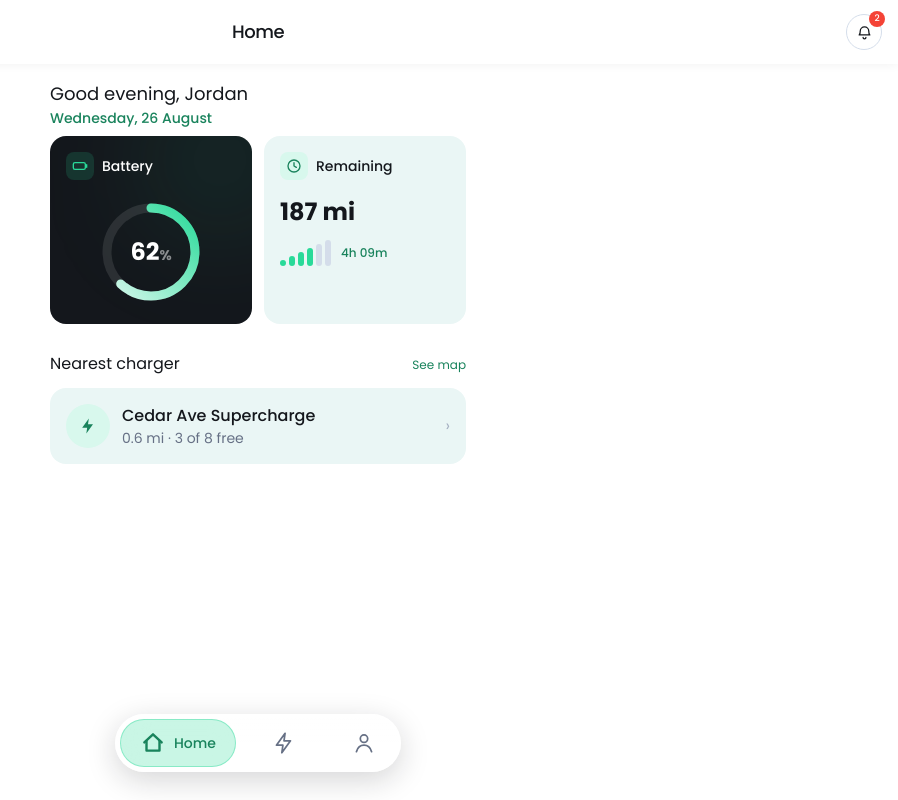
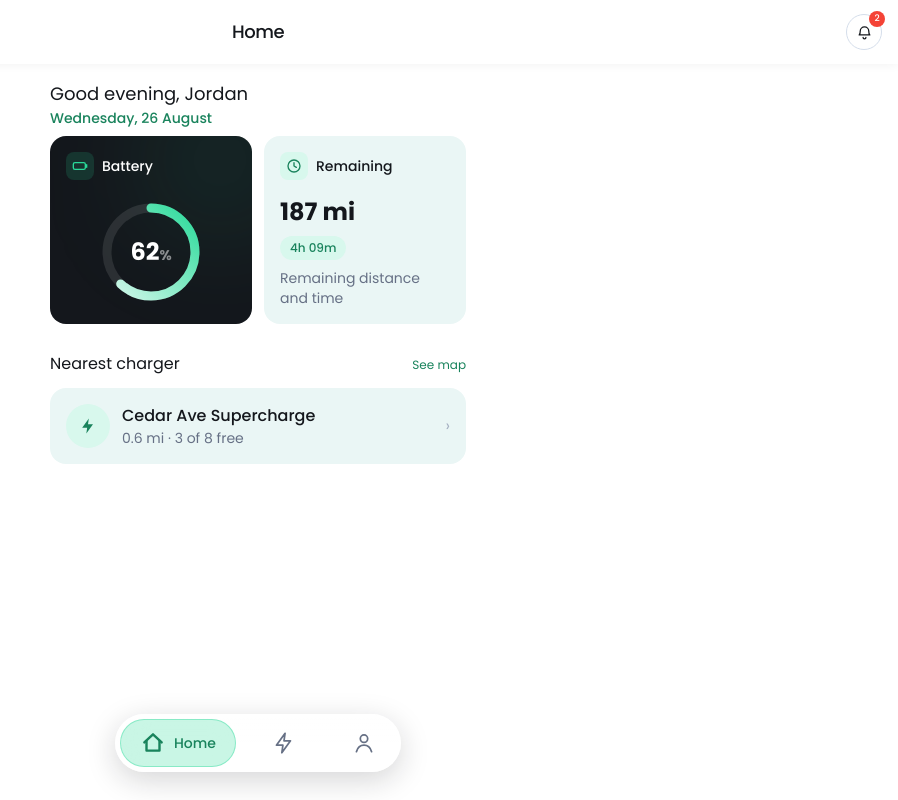
Before and after one commit to naghamalhamad/newREPO, a React (Vite) app: page /#/home in a window 1280 px wide. Shown: the whole page, without its empty margins (382-1280 px from the left). Built offline with nearby package versions, Linux system fonts and the light colour scheme.

Commit message:
Restore Remaining card's pill badge and add a caption below it

```diff
--- a/src/pages/Home.jsx
+++ b/src/pages/Home.jsx
@@ -103,20 +103,12 @@ export default function Home() {
               <span className="font-heading text-sm font-medium text-ink">Remaining</span>
             </div>
 
-            <div className="mt-4 flex flex-col items-start gap-3">
+            <div className="mt-4 flex flex-col items-start gap-2">
               <span className="font-mono text-2xl font-bold tabular text-ink">{vehicle.rangeMi} mi</span>
-              <div className="flex items-center gap-2.5">
-                <div className="flex items-end gap-[3px]">
-                  {[6, 10, 14, 18, 22, 26].map((h, i) => (
-                    <span
-                      key={h}
-                      className={`w-1.5 rounded-full ${i < Math.round((vehicle.batteryPct / 100) * 6) ? 'bg-brand' : 'bg-line'}`}
-                      style={{ height: h }}
-                    />
-                  ))}
-                </div>
-                <span className="font-mono text-xs font-medium text-brand-mid">{driveTimeLabel(vehicle.rangeMi)}</span>
-              </div>
+              <span className="rounded-pill bg-brand-tint px-2.5 py-1 font-mono text-xs font-medium text-brand-mid">
+                {driveTimeLabel(vehicle.rangeMi)}
+              </span>
+              <p className="text-sm text-graphite">Remaining distance and time</p>
             </div>
           </div>
         </motion.section>
```
